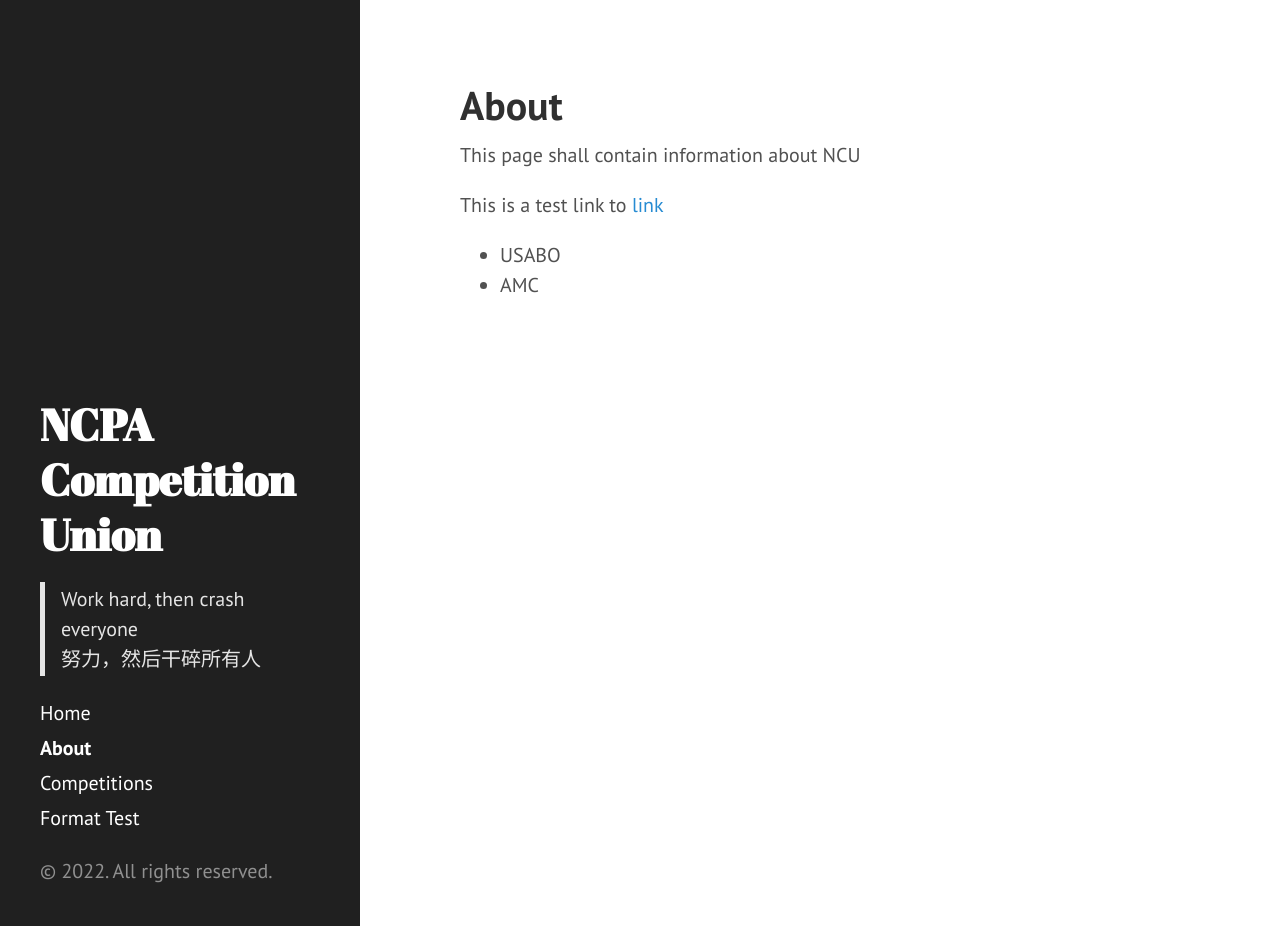
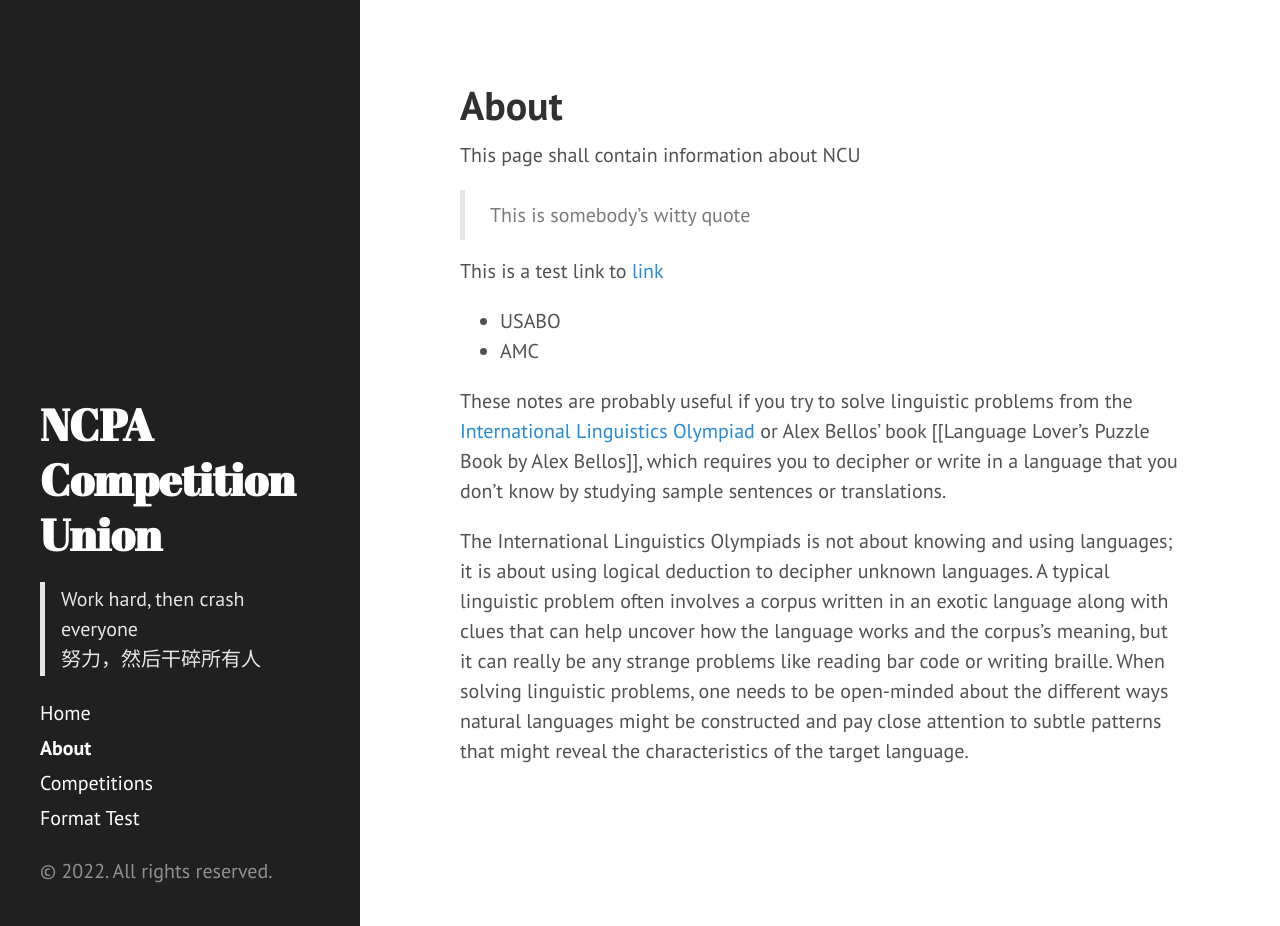
Before and after one commit to ncpacu/NCU-Website, a Jekyll site: the page built from _pages/about.md, in a window 1280 px wide and 926 px high. Built offline with Jekyll 4.4.1, drawn with Linux system fonts in a browser that asks for light colours; a script that is not in the unit is left out.

Commit message:
Update Pages “about”

```diff
--- a/_pages/about.md
+++ b/_pages/about.md
@@ -4,7 +4,13 @@ title: About
 ---
 This page shall contain information about NCU
 
+> This is somebody's witty quote
+
 This is a test link to [link](../_posts/2012-02-06-whats-jekyll.md)
 
-*  USABO
+* USABO
 * AMC
+
+These notes are probably useful if you try to solve linguistic problems from the [International Linguistics Olympiad](https://ioling.org) or Alex Bellos' book \[[Language Lover's Puzzle Book by Alex Bellos]], which requires you to decipher or write in a language that you don't know by studying sample sentences or translations.
+
+The International Linguistics Olympiads is not about knowing and using languages; it is about using logical deduction to decipher unknown languages. A typical linguistic problem often involves a corpus written in an exotic language along with clues that can help uncover how the language works and the corpus's meaning, but it can really be any strange problems like reading bar code or writing braille. When solving linguistic problems, one needs to be open-minded about the different ways natural languages might be constructed and pay close attention to subtle patterns that might reveal the characteristics of the target language.
```
